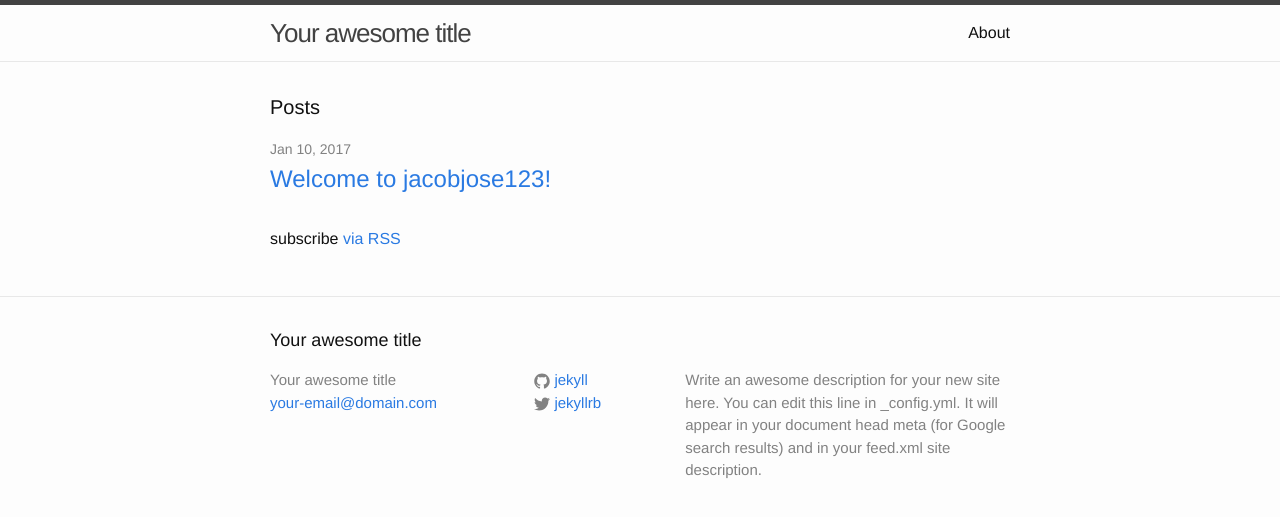
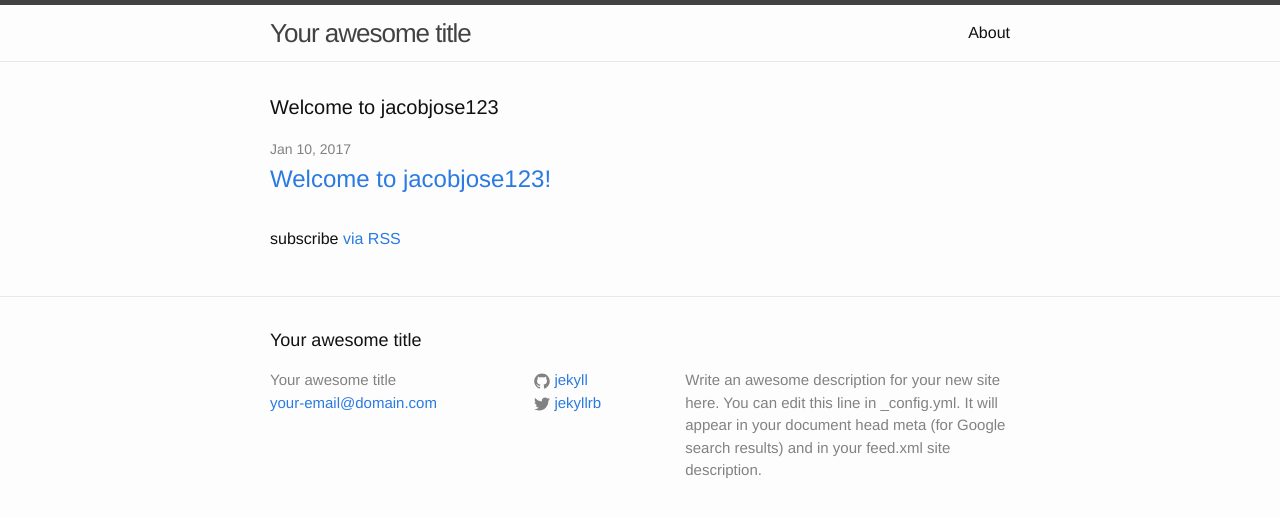
Before and after one commit to jacobjose123/jacobjose123.github.io, a Jekyll site: the page built from index.html, in a window 1280 px wide. Shown: the top 517 px of the page. Built offline with Jekyll 4.4.1, drawn with Linux system fonts in a browser that asks for light colours.

Commit message:
Added jacobjose123 to title. Updated the title of index.html

```diff
--- a/index.html
+++ b/index.html
@@ -4,7 +4,7 @@
 
 <div class="home">
 
-  <h1 class="page-heading">Posts</h1>
+  <h1 class="page-heading">Welcome to jacobjose123</h1>
 
   <ul class="post-list">
     {% for post in site.posts %}
```
